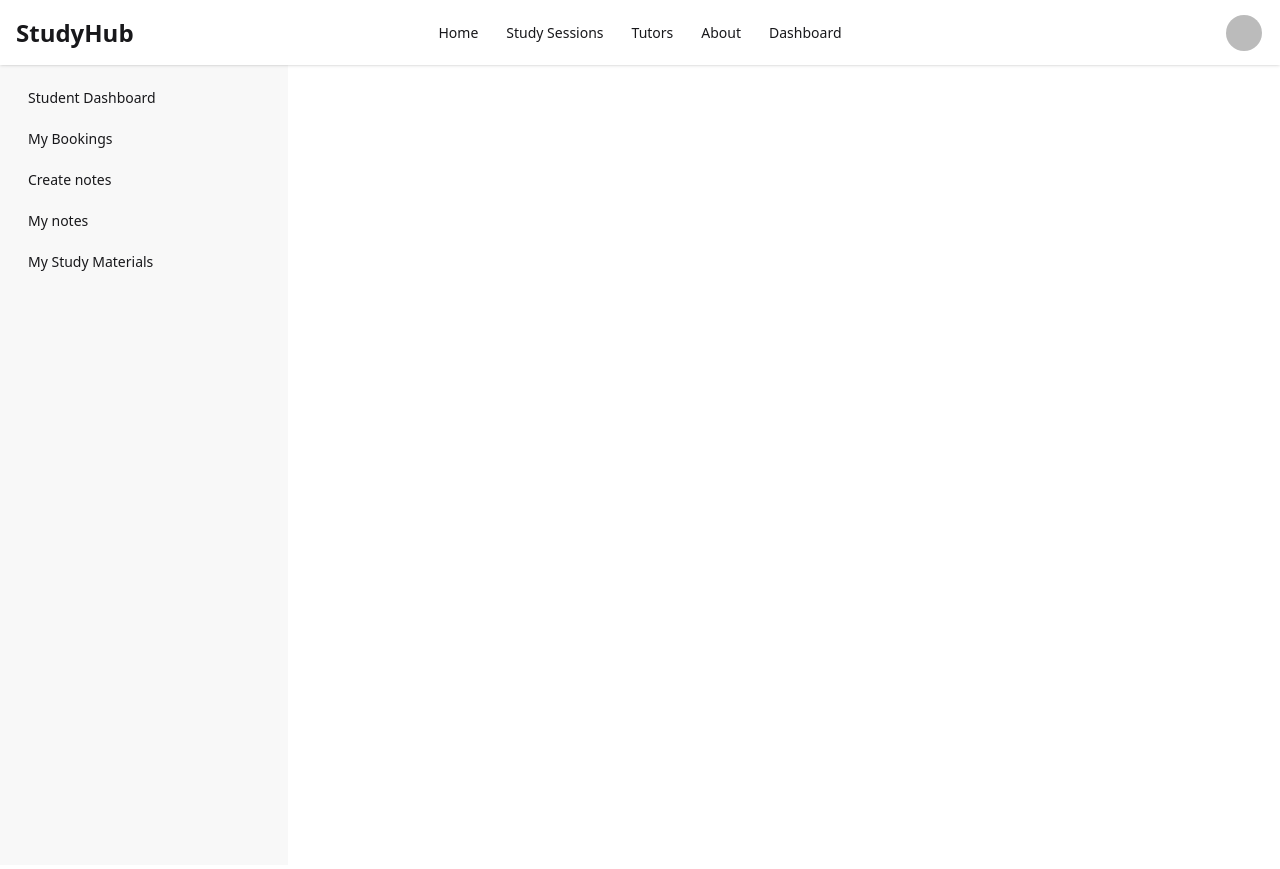
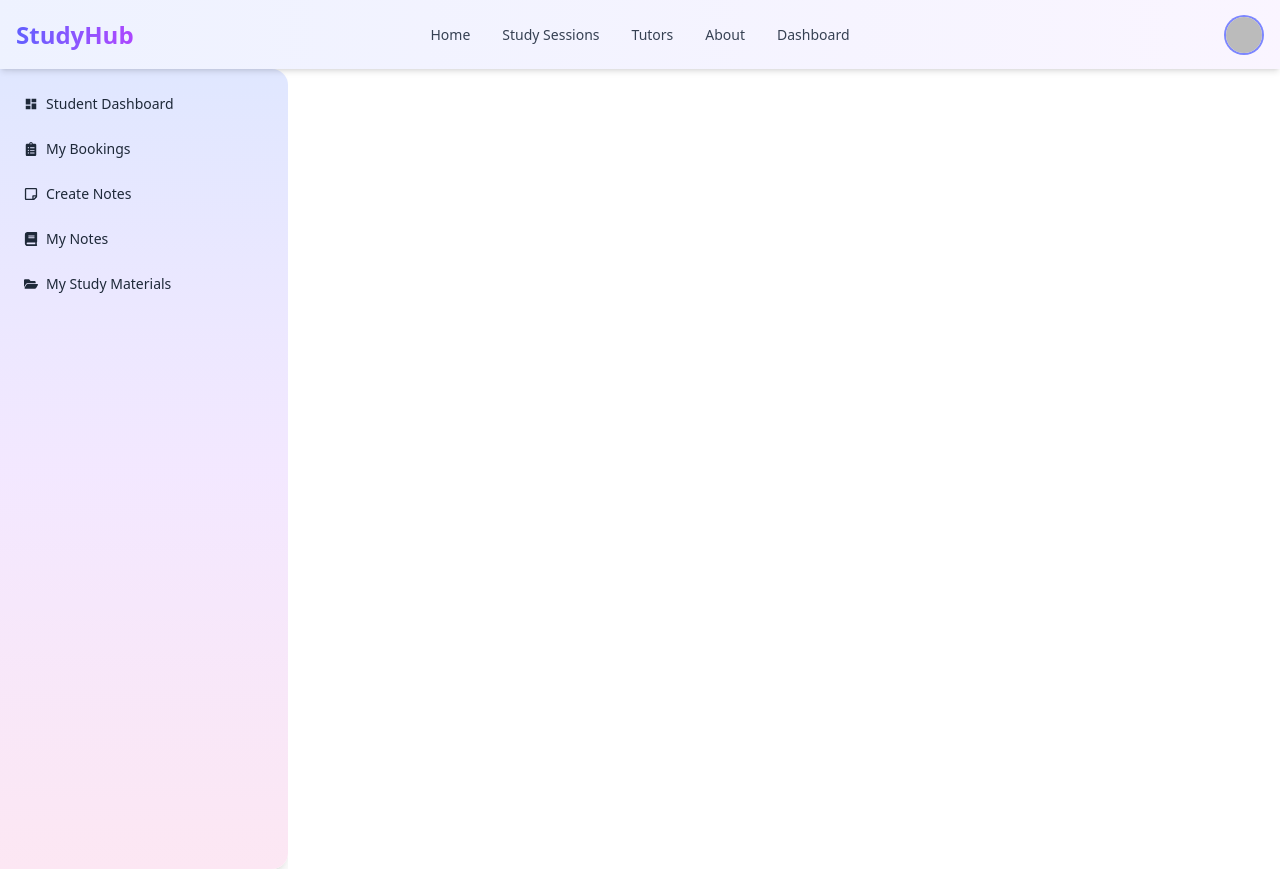
Before and after one commit to Mas-rafe/study-platform-client, a React (Vite) app: page /dashboard in a window 1280 px wide. Built offline with nearby package versions, Linux system fonts and the light colour scheme; no server answers; sample sign-in values are in the browser's storage.

Commit message:
decorated nav and dashboard sidebar

```diff
--- a/src/Components/Navbar.jsx
+++ b/src/Components/Navbar.jsx
@@ -1,5 +1,4 @@
 import Swal from "sweetalert2";
-
 import { useContext } from "react";
 import { AuthContext } from "../Contexts/AuthContext";
 import { Link, NavLink } from "react-router";
@@ -27,8 +26,16 @@ const Navbar = ({ onDashboardClick }) => {
     }
   };
 
+  // 🔹 Custom navlink style
   const linkClass = ({ isActive }) =>
-    isActive ? "text-primary font-semibold" : "hover:text-primary/80";
+    `relative px-3 py-2 rounded-md transition-all duration-300
+     ${isActive
+        ? "text-white bg-gradient-to-r from-indigo-500 to-purple-500 shadow-md"
+        : "text-gray-700 hover:text-indigo-600 hover:after:w-full"
+     }
+     after:absolute after:bottom-0 after:left-0 after:h-[2px] after:w-0
+     after:bg-gradient-to-r after:from-indigo-500 after:to-purple-500
+     after:transition-all after:duration-300 hover:after:w-full`;
 
   const navItems = (
     <>
@@ -38,31 +45,30 @@ const Navbar = ({ onDashboardClick }) => {
       <li><NavLink to="/about" className={linkClass}>About</NavLink></li>
       {user && (
         <li>
-          <Link to="/dashboard" className="hover:text-primary/80">
+          <Link to="/dashboard" className="relative px-3 py-2 rounded-md text-gray-700 hover:text-indigo-600 hover:after:w-full after:absolute after:bottom-0 after:left-0 after:h-[2px] after:w-0 after:bg-gradient-to-r after:from-indigo-500 after:to-purple-500 after:transition-all after:duration-300">
             Dashboard
           </Link>
         </li>
       )}
-
     </>
   );
 
   return (
-    <div className="navbar bg-base-100 shadow-sm sticky top-0 z-50 px-4">
+    <div className="navbar sticky top-0 z-50 shadow-md bg-gradient-to-r from-indigo-50 to-purple-50 px-4">
       {/* START */}
       <div className="navbar-start">
         {/* Mobile menu */}
         <div className="dropdown lg:hidden">
           <label tabIndex={0} className="btn btn-ghost" aria-label="Open menu">
-            <svg xmlns="http://www.w3.org/2000/svg" className="h-6 w-6" fill="none"
-              viewBox="0 0 24 24" stroke="currentColor">
+            <svg xmlns="http://www.w3.org/2000/svg" className="h-6 w-6"
+              fill="none" viewBox="0 0 24 24" stroke="currentColor">
               <path strokeLinecap="round" strokeLinejoin="round" strokeWidth="2"
                 d="M4 6h16M4 12h16M4 18h16" />
             </svg>
           </label>
           <ul
             tabIndex={0}
-            className="menu menu-sm dropdown-content mt-3 p-2 shadow bg-base-100 rounded-box w-56 z-[60]"
+            className="menu menu-sm dropdown-content mt-3 p-2 shadow bg-white rounded-box w-56 z-[60]"
           >
             {navItems}
             <div className="mt-2 border-t pt-2">
@@ -80,13 +86,15 @@ const Navbar = ({ onDashboardClick }) => {
 
         {/* Logo */}
         <Link to="/" className="flex items-center gap-2">
-          <span className="text-lg md:text-2xl font-bold">StudyHub</span>
+          <span className="text-xl md:text-2xl font-extrabold bg-gradient-to-r from-indigo-500 to-purple-500 bg-clip-text text-transparent">
+            StudyHub
+          </span>
         </Link>
       </div>
 
       {/* CENTER (desktop menu) */}
       <div className="navbar-center hidden lg:flex">
-        <ul className="menu menu-horizontal gap-1">{navItems}</ul>
+        <ul className="menu menu-horizontal gap-2">{navItems}</ul>
       </div>
 
       {/* END */}
@@ -94,7 +102,7 @@ const Navbar = ({ onDashboardClick }) => {
         {user ? (
           <div className="dropdown dropdown-end">
             <div tabIndex={0} role="button" className="btn btn-ghost btn-circle avatar">
-              <div className="w-9 rounded-full">
+              <div className="w-9 rounded-full ring-2 ring-indigo-400">
                 <img
                   alt="profile"
                   src={
@@ -108,18 +116,17 @@ const Navbar = ({ onDashboardClick }) => {
             </div>
             <ul
               tabIndex={0}
-              className="menu menu-sm dropdown-content mt-3 p-2 shadow bg-base-100 rounded-box w-56 z-[60]"
+              className="menu menu-sm dropdown-content mt-3 p-2 shadow bg-white rounded-box w-56 z-[60]"
             >
               <li className="px-2 py-1 text-xs opacity-70">{user.email}</li>
-              {/* 🔹 dashboard button inside avatar dropdown */}
               <li><button onClick={onDashboardClick}>Dashboard</button></li>
               <li><button onClick={handleLogOut} className="text-error">Log out</button></li>
             </ul>
           </div>
         ) : (
           <>
-            <Link to="/login" className="btn btn-primary">Login</Link>
-            <Link to="/register" className="btn btn-outline">Register</Link>
+            <Link to="/login" className="btn bg-gradient-to-r from-indigo-500 to-purple-500 text-white border-none hover:scale-105 transition">Login</Link>
+            <Link to="/register" className="btn btn-outline hover:border-indigo-500 hover:text-indigo-600">Register</Link>
           </>
         )}
       </div>
--- a/src/Layouts/DashboardLayout.jsx
+++ b/src/Layouts/DashboardLayout.jsx
@@ -1,5 +1,16 @@
 import { Link, Outlet } from "react-router";
 import UseAuth from "../Hooks/UseAuth";
+import {
+  FaBook,
+  FaChalkboardTeacher,
+  FaUserGraduate,
+  FaUsers,
+  FaClipboardList,
+  FaRegStickyNote,
+  FaFolderOpen,
+  FaStar,
+} from "react-icons/fa";
+import { MdDashboard } from "react-icons/md";
 
 const DashboardLayout = () => {
   const { role } = UseAuth(); // "admin" | "tutor" | "student"
@@ -25,39 +36,100 @@ const DashboardLayout = () => {
       {/* Sidebar content */}
       <div className="drawer-side mt-[64px] lg:mt-0">
         <label htmlFor="dashboard-drawer" className="drawer-overlay"></label>
-        <ul className="menu p-4 w-72 min-h-full bg-base-200 text-base-content overflow-y-auto space-y-2">
+        <ul className="menu p-4 w-72 min-h-full
+          bg-gradient-to-b from-indigo-100 via-purple-100 to-pink-100
+          text-gray-800 font-medium overflow-y-auto space-y-2 rounded-r-2xl shadow-lg">
 
           {/* Student Menu */}
           {role === "student" && (
             <>
-              <li><Link to="/dashboard/student">Student Dashboard</Link></li>
-              <li><Link to="/dashboard/my-bookings">My Bookings</Link></li>
-              <li><Link to="/dashboard/create-note">Create notes</Link></li>
-              <li><Link to="/dashboard/my-notes">My notes</Link></li>
-              <li><Link to="/dashboard/my-materials">My Study Materials</Link></li>
+              <li>
+                <Link to="/dashboard/student" className="flex items-center gap-2 hover:bg-indigo-200 rounded-lg p-2 transition">
+                  <MdDashboard /> Student Dashboard
+                </Link>
+              </li>
+              <li>
+                <Link to="/dashboard/my-bookings" className="flex items-center gap-2 hover:bg-indigo-200 rounded-lg p-2 transition">
+                  <FaClipboardList /> My Bookings
+                </Link>
+              </li>
+              <li>
+                <Link to="/dashboard/create-note" className="flex items-center gap-2 hover:bg-indigo-200 rounded-lg p-2 transition">
+                  <FaRegStickyNote /> Create Notes
+                </Link>
+              </li>
+              <li>
+                <Link to="/dashboard/my-notes" className="flex items-center gap-2 hover:bg-indigo-200 rounded-lg p-2 transition">
+                  <FaBook /> My Notes
+                </Link>
+              </li>
+              <li>
+                <Link to="/dashboard/my-materials" className="flex items-center gap-2 hover:bg-indigo-200 rounded-lg p-2 transition">
+                  <FaFolderOpen /> My Study Materials
+                </Link>
+              </li>
             </>
           )}
 
           {/* Tutor Menu */}
           {role === "tutor" && (
             <>
-              <li><Link to="/dashboard/tutor">Tutor Dashboard</Link></li>
-              <li><Link to="/dashboard/add-session">Add Session</Link></li>
-              <li><Link to="/dashboard/my-sessions">My Sessions</Link></li>
-              <li><Link to="/dashboard/tutor-materials">Upload Materials</Link></li>
-              <li><Link to="/dashboard/my-material">My Uploaded Materials</Link></li>
+              <li>
+                <Link to="/dashboard/tutor" className="flex items-center gap-2 hover:bg-purple-200 rounded-lg p-2 transition">
+                  <MdDashboard /> Tutor Dashboard
+                </Link>
+              </li>
+              <li>
+                <Link to="/dashboard/add-session" className="flex items-center gap-2 hover:bg-purple-200 rounded-lg p-2 transition">
+                  <FaChalkboardTeacher /> Add Session
+                </Link>
+              </li>
+              <li>
+                <Link to="/dashboard/my-sessions" className="flex items-center gap-2 hover:bg-purple-200 rounded-lg p-2 transition">
+                  <FaClipboardList /> My Sessions
+                </Link>
+              </li>
+              <li>
+                <Link to="/dashboard/tutor-materials" className="flex items-center gap-2 hover:bg-purple-200 rounded-lg p-2 transition">
+                  <FaFolderOpen /> Upload Materials
+                </Link>
+              </li>
+              <li>
+                <Link to="/dashboard/my-material" className="flex items-center gap-2 hover:bg-purple-200 rounded-lg p-2 transition">
+                  <FaBook /> My Uploaded Materials
+                </Link>
+              </li>
             </>
           )}
 
           {/* Admin Menu */}
           {role === "admin" && (
             <>
-              <li><Link to="/dashboard/admin">Admin Dashboard</Link></li>
-
-              <li><Link to="/dashboard/manage-sessions">Manage Sessions</Link></li>
-              <li><Link to="/dashboard/manage-users">Manage Users</Link></li>
-              <li><Link to="/dashboard/manage-reviews">Manage Reviews</Link></li>
-              <li><Link to="/dashboard/manage-materials">Manage Materials</Link></li>
+              <li>
+                <Link to="/dashboard/admin" className="flex items-center gap-2 hover:bg-pink-200 rounded-lg p-2 transition">
+                  <MdDashboard /> Admin Dashboard
+                </Link>
+              </li>
+              <li>
+                <Link to="/dashboard/manage-sessions" className="flex items-center gap-2 hover:bg-pink-200 rounded-lg p-2 transition">
+                  <FaClipboardList /> Manage Sessions
+                </Link>
+              </li>
+              <li>
+                <Link to="/dashboard/manage-users" className="flex items-center gap-2 hover:bg-pink-200 rounded-lg p-2 transition">
+                  <FaUsers /> Manage Users
+                </Link>
+              </li>
+              <li>
+                <Link to="/dashboard/manage-reviews" className="flex items-center gap-2 hover:bg-pink-200 rounded-lg p-2 transition">
+                  <FaStar /> Manage Reviews
+                </Link>
+              </li>
+              <li>
+                <Link to="/dashboard/manage-materials" className="flex items-center gap-2 hover:bg-pink-200 rounded-lg p-2 transition">
+                  <FaFolderOpen /> Manage Materials
+                </Link>
+              </li>
             </>
           )}
         </ul>
```
